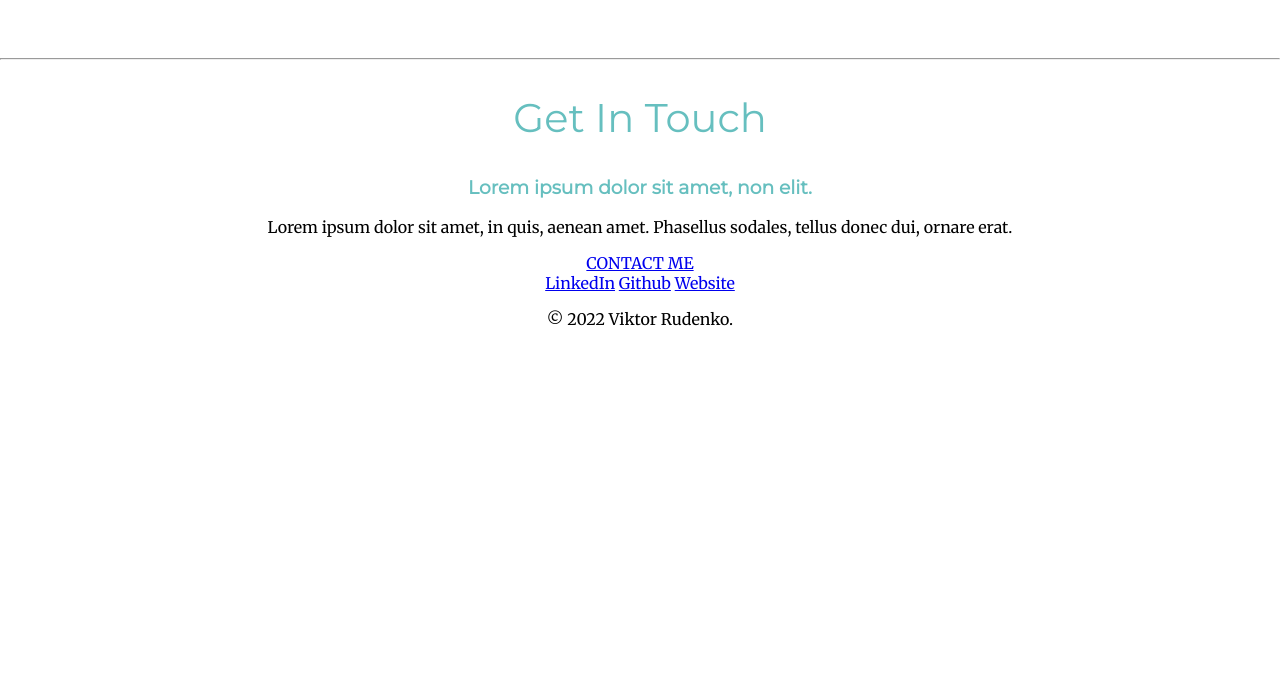
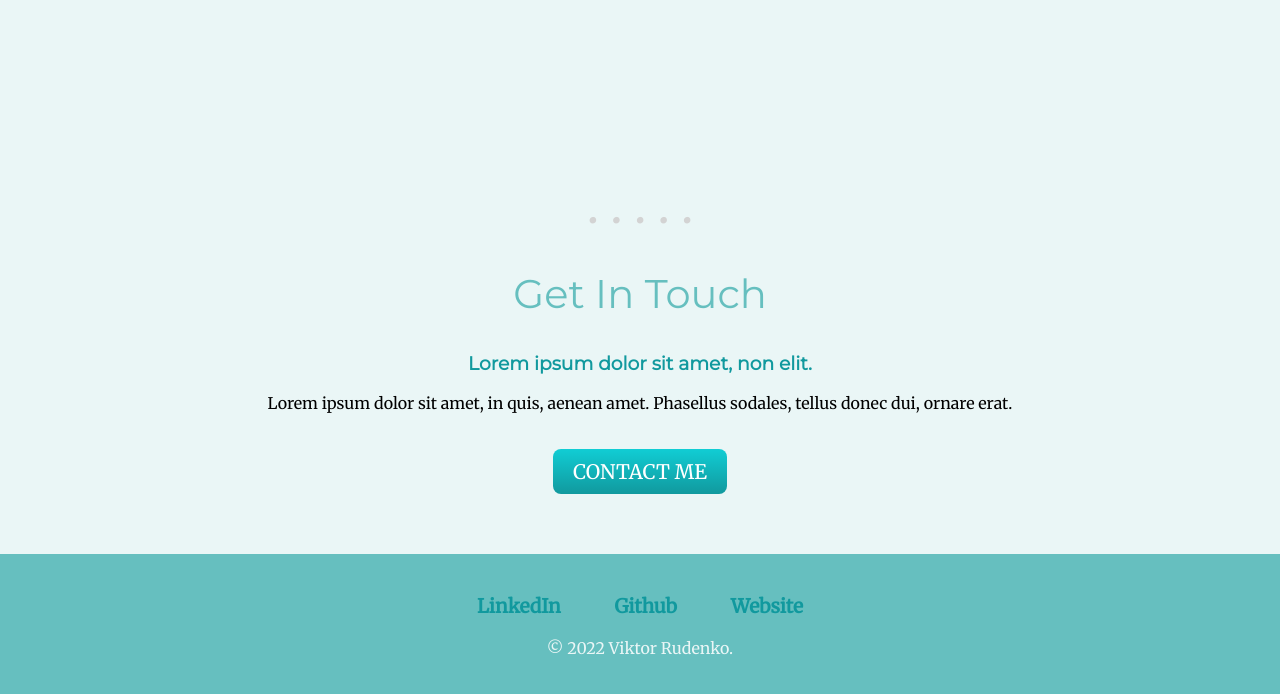
Before and after one commit to v-rudenko/webdev-bootcamp, a plain HTML site: page 05-Intermediate-css/CSS - My Site/index.html in a window 1280 px wide. Shown: the part 2044-2738 px from the top of the page. Before the commit the page ends 2389 px from the top, so only its background shows below. Drawn offline with Linux system fonts and the light colour scheme.

Commit message:
59  CSS Challenge completed

```diff
--- a/05-Intermediate-css/CSS - My Site/css/style.scss
+++ b/05-Intermediate-css/CSS - My Site/css/style.scss
@@ -11,6 +11,7 @@ body {
   font-family: verdana, sans-serif;
   font-family: "Merriweather", serif;
   text-align: center; ///////////////////
+  background-color: #EAF6F6;
 }
 
 .middle-container {
@@ -23,6 +24,22 @@ body {
   }
 }
 .bottom-container {
+  background-color: #66BFBF;
+  height: 100px;
+  padding-top: 40px;
+  a {
+    text-decoration: none;
+  }
+  span {
+    color: #11999E;
+    font-weight: bold;
+    font-size: 1.2rem;
+    margin: 25px;
+  }
+  p {
+    margin-top: 20px;
+    color: #EAF6F6;
+  }
 }
 
 h1 {
@@ -36,19 +53,23 @@ h1 {
 h2 {
   font-size: 2.5rem;
   font-weight: normal;
+  color: #66bfbf;
+}
+h3 {
+  color: #11999E;
 }
 
 h2,
 h3 {
   font-family: "Montserrat", sans-serif;
-  color: #66bfbf;
+
 }
 
 .top-container {
-  background-color: #EAF6F6;
   text-align: center;
   padding-top: 100px;
   position: relative;
+  margin-bottom: 60px;
 }
 
 .profile {
@@ -91,3 +112,37 @@ h3 {
 .my-photo {
   border-radius: 50%;
 }
+
+.dots {
+  font-size: 3rem;
+  color: lightgrey;
+  // font-weight: bold;
+}
+
+.btn {
+  background: #11cdd4;
+  background-image: -webkit-linear-gradient(top, #11cdd4, #11999e);
+  background-image: -moz-linear-gradient(top, #11cdd4, #11999e);
+  background-image: -ms-linear-gradient(top, #11cdd4, #11999e);
+  background-image: -o-linear-gradient(top, #11cdd4, #11999e);
+  background-image: linear-gradient(to bottom, #11cdd4, #11999e);
+  -webkit-border-radius: 8;
+  -moz-border-radius: 8;
+  border-radius: 8px;
+  color: #ffffff;
+  font-size: 20px;
+  padding: 10px 20px 10px 20px;
+  text-decoration: none;
+  display: inline-block;
+  margin: 20px 0 60px 0;
+}
+
+.btn:hover {
+  background: #30e3cb;
+  background-image: -webkit-linear-gradient(top, #30e3cb, #2bc4ad);
+  background-image: -moz-linear-gradient(top, #30e3cb, #2bc4ad);
+  background-image: -ms-linear-gradient(top, #30e3cb, #2bc4ad);
+  background-image: -o-linear-gradient(top, #30e3cb, #2bc4ad);
+  background-image: linear-gradient(to bottom, #30e3cb, #2bc4ad);
+  text-decoration: none;
+}
--- a/05-Intermediate-css/CSS - My Site/index.html
+++ b/05-Intermediate-css/CSS - My Site/index.html
@@ -32,7 +32,7 @@
           Non auctor, montes nulla distinctio.
         </p>
       </div>
-      <hr />
+      <div class="dots">. . . . .</div>
       <div class="skills">
         <h2>My Skills.</h2>
         <div class="skill-row">
@@ -54,7 +54,7 @@
           </p>
         </div>
       </div>
-      <hr />
+      <div class="dots">. . . . .</div>
       <div class="contact-me">
         <h2>Get In Touch</h2>
         <h3>Lorem ipsum dolor sit amet, non elit.</h3>
@@ -67,9 +67,9 @@
     </div>
 
     <div class="bottom-container">
-      <a class="footer-link" href="https://www.linkedin.com/">LinkedIn</a>
-      <a class="footer-link" href="https://github.com/v-rudenko">Github</a>
-      <a class="footer-link" href="https://www.appbrewery.co/">Website</a>
+      <a class="footer-link" href="https://www.linkedin.com/"><span>LinkedIn</span></a>
+      <a class="footer-link" href="https://github.com/v-rudenko"><span>Github</span></a>
+      <a class="footer-link" href="https://www.appbrewery.co/"><span>Website</span></a>
       <p>© 2022 Viktor Rudenko.</p>
     </div>
   </body>
```
Also changed, not shown: 05-Intermediate-css/CSS - My Site/css/style.css, 2 other files.
